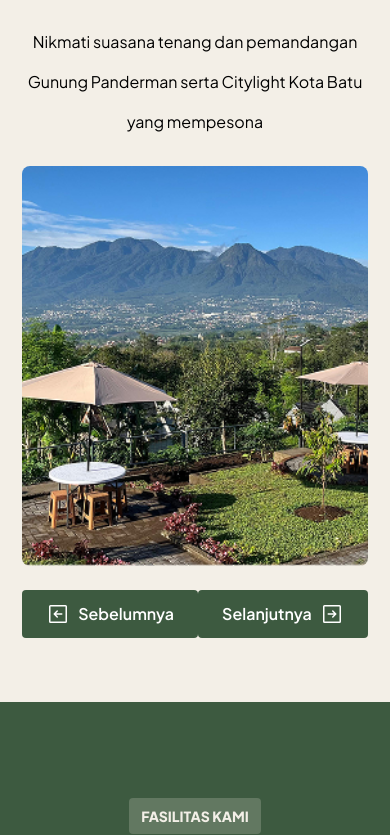
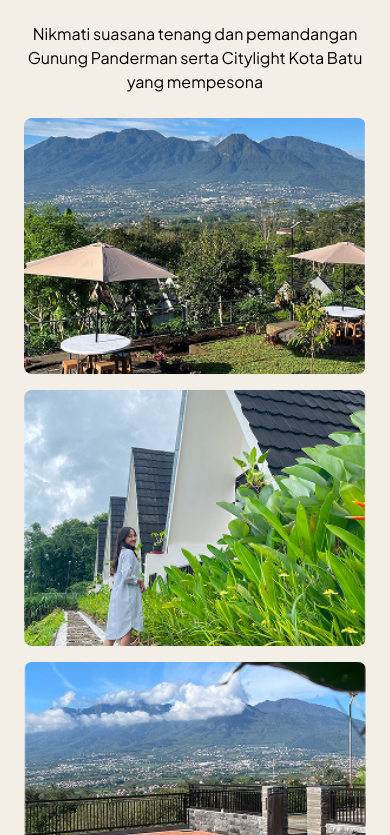
Before and after one commit to aruvin-s/greenland-landing-page, a React (Vite) app: page / in a window 390 px wide. Shown: the part 2569-3404 px from the top of the page. Built offline with nearby package versions, Linux system fonts and the light colour scheme.

Commit message:
fix: fix footer and showcase responsive bug on 1024px screen

```diff
--- a/src/sections/Footer.jsx
+++ b/src/sections/Footer.jsx
@@ -8,24 +8,24 @@ const Footer = () => {
   return (
     <div className="bg-accent py-20">
       <div className="flex flex-col lg:flex-row justify-center gap-12 md:gap-20 w-full px-4 sm:px-8 md:px-[104px] font-jakarta text-secondary mx-auto items-center lg:items-start">
-        <div className="flex flex-col flex-shrink-0 w-full sm:w-lg">
+        <div className="flex flex-col flex-shrink-0 w-full lg:w-3xs">
             <img
               src={Logo}
               alt="Villa Booking Logo"
-              className="mb-6 max-w-full h-auto object-contain"
+              className="mb-6"
             />
             <img
               src={image}
               alt="Footer Image"
-              className="max-w-full h-auto object-cover rounded-md"
+              className=" rounded-md"
             />
           </div>
 
         <div className="flex flex-col max-w-full mb-8 md:mb-0 gap-3 text-center lg:text-start">
           <p className="font-bold text-lg">Menu</p>
           <div className="h-[1px] bg-secondary mb-3"></div>
-          <a href="#" className="hover:underline transition">About</a>
-          <a href="#" className="hover:underline transition">Stay</a>
+          <a href="#" className="hover:underline transition">Tentang Kami</a>
+          <a href="#" className="hover:underline transition">Menginap</a>
           <a href="#" className="hover:underline transition">FAQ</a>
           <a href="#" className="hover:underline transition">Review</a>
         </div>
--- a/src/sections/Showcase.jsx
+++ b/src/sections/Showcase.jsx
@@ -60,29 +60,35 @@ const Showcase = () => {
                 </h2>
             </div>
         </div>
-        <div className="min-h-screen bg-secondary flex flex-col items-center justify-center">
+        <div className="min-h-screen bg-secondary flex flex-col items-center justify-center py-16">
+  {/* Header Section */}
   <div className="w-full px-6 sm:px-10 flex flex-col items-center gap-4">
     <Chips text="PENGALAMAN MENGINAP" />
     <p className="font-mirage text-primary font-bold text-2xl sm:text-4xl text-center">
       Rasakan Keindahan Alam
     </p>
-                <p className="font-jakarta text-center text-base/10 sm:text-lg/10 max-w-sm sm:max-w-lg">
+    <p className="font-jakarta text-center text-base sm:text-lg max-w-sm sm:max-w-lg">
       Nikmati suasana tenang dan pemandangan Gunung Panderman serta Citylight Kota Batu yang mempesona
     </p>
   </div>
-            <div className="flex flex-col items-center gap-6 mt-6 px-6 sm:px-0">
-                <div className="flex flex-col sm:flex-row items-stretch justify-center gap-4 w-full">
-                    <img src={showcaseimg1} alt="Showcase 1" className="w-full lg:w-max h-100 lg:h-80 object-cover rounded-lg " />
-                    <img src={showcaseimg2} alt="Showcase 2" className="hidden lg:block h-80 object-cover rounded-lg" />
-                    <img src={showcaseimg3} alt="Showcase 3" className="hidden lg:block h-80 object-cover rounded-lg" />
-                    <img src={showcaseimg4} alt="Showcase 4" className="hidden lg:block h-80 object-cover rounded-lg" />
+
+  {/* Showcase Grid */}
+  <div className="flex flex-col items-center gap-6 mt-6 px-6 sm:px-10 w-full max-w-6xl">
+    <div className="grid grid-cols-1 sm:grid-cols-2 lg:grid-cols-4 gap-4 w-full">
+      <img src={showcaseimg1} alt="Showcase 1" className="w-full h-64 object-cover rounded-lg" />
+      <img src={showcaseimg2} alt="Showcase 2" className="w-full h-64 object-cover rounded-lg" />
+      <img src={showcaseimg3} alt="Showcase 3" className="w-full h-64 object-cover rounded-lg" />
+      <img src={showcaseimg4} alt="Showcase 4" className="w-full h-64 object-cover rounded-lg" />
     </div>
+
+    {/* Navigation Buttons */}
     <div className="flex justify-between w-full">
       <ButtonPrimary position="left" icon={ArrowSquareLeftIcon} text="Sebelumnya" />
       <ButtonPrimary position="right" icon={ArrowSquareRightIcon} text="Selanjutnya" />
     </div>
   </div>
 </div>
+
     </div>
   )
 }
```
Lines whose indentation alone changed are shown as unchanged.
